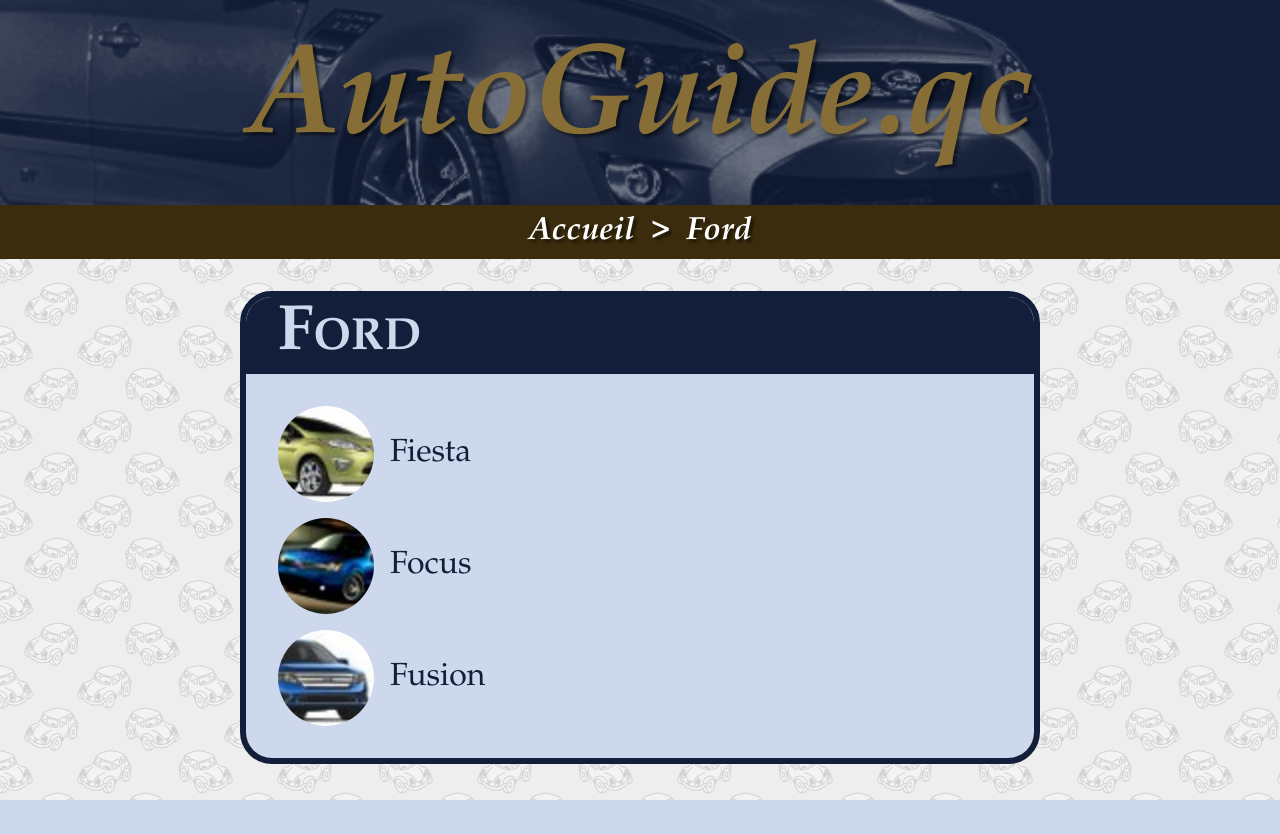
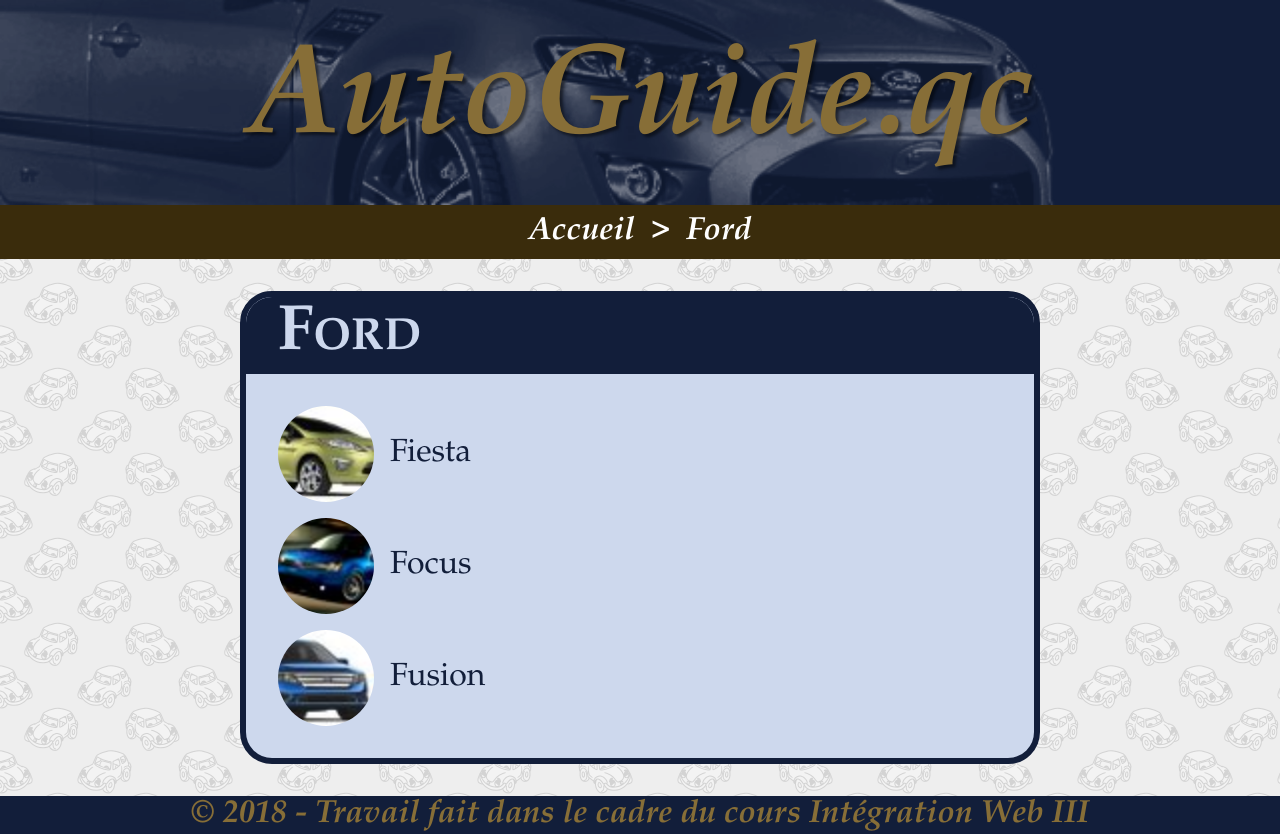
Before and after one commit to web3cstj/autoguide, a PHP site: page /marque.php?nomMarque=Ford in a window 1280 px wide. Before the commit the page ends 800 px from the top, so only its background shows below. Run offline with PHP 8.4, Linux system fonts and the light colour scheme.

Commit message:
version 2018

```diff
--- a/Auto.php
+++ b/Auto.class.php
@@ -81,7 +81,8 @@ class Auto {
 	 */
 	static public function ariane($nomMarque="", $nomModele="") {
 		$resultat = '';
-		$resultat .= '<ul id="ariane">';
+		$resultat .= '<nav id="ariane">';
+		$resultat .= '<ul>';
 		if ($nomMarque === "") {
 			$resultat .= '<li><span>Accueil</span></li>';
 		} else if ($nomModele === "") {
@@ -93,6 +94,7 @@ class Auto {
 			$resultat .= '<li><span>'.$nomModele.'</span></li>';
 		}
 		$resultat .= '</ul>';
+		$resultat .= '</nav>';
 		return $resultat;
 	}
 
--- a/autoguide.css
+++ b/autoguide.css
@@ -60,24 +60,25 @@ div.interface > section {
   flex: 1 0 auto;
   padding: 1em;
 }
-nav {
+nav#ariane {
   background-color: #3A2C0C;
   color: white;
   font-size: 1rem;
   text-align: center;
+  font-style: italic;
   font-weight: bold;
   padding: .25em;
 }
-nav > ul#ariane {
+nav#ariane > ul {
   list-style-type: none;
   display: flex;
   justify-content: center;
 }
-nav > ul#ariane > * + *:before {
+nav#ariane > ul > * + *:before {
   margin: 0 .5em;
   content: ">";
 }
-nav a {
+nav#ariane a {
   color: white;
 }
 section.body {
--- a/autoguide.less
+++ b/autoguide.less
@@ -62,14 +62,15 @@ div.interface {
 		padding: 1em;
 	}
 }
-nav {
+nav#ariane {
 	background-color: #3A2C0C;
 	color: white;
 	font-size: 1rem;
 	text-align: center;
+	font-style: italic;
 	font-weight: bold;
 	padding: .25em;
-	& > ul#ariane {
+	& > ul {
 		list-style-type: none;
 		display: flex;
 		justify-content: center;
--- a/autoguide2017/marque.php
+++ b/autoguide2018/marque.php
@@ -1,24 +1,26 @@
 <?php
 /*
+=========================================================================
 Intégration web III - TP1 - Groupe du mardi
 -------------------------------------------------------------------------
 Votre nom :
 -------------------------------------------------------------------------
 Cette page affiche la liste des modèles en fonction de la marque fournie dans l'adresse
 - Inclure le fichier de la class Auto
-- Inclure le fichier donnees.php contenant les données des voitures (crée la variable $autos)
+- Inclure le fichier donnees.inc.php contenant les données des voitures (crée la variable $autos)
 - Commencer par le fichier Auto.class.php
 
 - Cette page s'attend à recevoir de l'adresse la donnée "nomMarque". Il faut donc récupérer cette donnée.
 - S'il manque la marque dans l'adresse, on DOIT retourner à la page index.php
 - Si la marque ne se trouve pas dans la variable $autos, on DOIT retourner à la page index.php
+=========================================================================
 */
 ?><!DOCTYPE html>
 <html lang="fr">
 
 <head>
 	<meta charset="UTF-8" />
-	<link rel="stylesheet" type="text/css" href="autoguide.css" />
+	<link rel="stylesheet" href="autoguide.css" />
 	<!-- /* Faire afficher le nom de la marque dans le title; */ -->
 	<title>Ford</title>
 </head>
--- /dev/null
+++ b/footer.php
@@ -0,0 +1,3 @@
+<footer>
+	&copy; 2018 - Travail fait dans le cadre du cours <cite>Intégration Web III</cite>
+</footer>
--- /dev/null
+++ b/header.php
@@ -0,0 +1,3 @@
+<header>
+	<h1><a href="index.php">AutoGuide.qc</a></h1>
+</header>
--- a/marque.php
+++ b/marque.php
@@ -1,60 +1,63 @@
 <?php
 /*
+=========================================================================
 Intégration web III - TP1 - Groupe du mardi
 -------------------------------------------------------------------------
 Votre nom :
 -------------------------------------------------------------------------
 Cette page affiche la liste des modèles en fonction de la marque fournie dans l'adresse
 - Inclure le fichier de la class Auto
-- Inclure le fichier donnees.php contenant les données des voitures (crée la variable $autos)
+- Inclure le fichier donnees.inc.php contenant les données des voitures (crée la variable $autos)
 - Commencer par le fichier Auto.class.php
 
 - Cette page s'attend à recevoir de l'adresse la donnée "nomMarque". Il faut donc récupérer cette donnée.
 - S'il manque la marque dans l'adresse, on DOIT retourner à la page index.php
 - Si la marque ne se trouve pas dans la variable $autos, on DOIT retourner à la page index.php
+=========================================================================
 */
-include_once("Auto.php");
-include_once("donnees.php");
-
-if (!isset($_GET['nomMarque'])) {
-	header("location:index.php");
-	exit;
-}
-$nomMarque = $_GET['nomMarque'];
-if (!isset($autos[$nomMarque])) {
-	header("location:index.php");
-	exit;
-}
-$marque = $autos[$nomMarque];
-?><!DOCTYPE html>
+?>
+<!DOCTYPE html>
 <html lang="fr">
 
 <head>
 	<meta charset="UTF-8" />
-	<link rel="stylesheet" type="text/css" href="autoguide.css" />
+	<link rel="stylesheet" href="autoguide.css" />
 	<!-- /* Faire afficher le nom de la marque dans le title; */ -->
-	<title><?php echo $nomMarque ?></title>
+	<title>Ford</title>
 </head>
 
 <body>
 	<div class="interface">
+		<!-- /* Inclure le header ici */ -->
 		<header>
 			<h1><a href="index.php">AutoGuide.qc</a></h1>
-			<nav id="ariane">
-				<!-- /* Faire afficher le fil d'Ariane ici; */ -->
-				<?php echo Auto::ariane($nomMarque); ?>
-			</nav>
 		</header>
+		<!-- /* Faire afficher le fil d'Ariane ici; */ -->
+		<nav id="ariane">
+			<ul>
+				<li><a href="index.php">Accueil</a></li>
+				<li><span>Ford </span></li>
+			</ul>
+		</nav>
 		<section class="body">
 			<article>
 				<header>
 					<!-- /* Faire afficher le nom de la marque dans le h1; */ -->
-					<h1><?php echo $nomMarque; ?></h1>
+					<h1>Ford</h1>
 				</header>
 				<!-- /* Faire afficher la liste de modèles ici; */ -->
-				<?php echo Auto::listeModeles($nomMarque, $marque); ?>
+				<ul class="listeModeles">
+					<li><a href="modele.php?nomMarque=Ford&amp;nomModele=Fiesta"><img class="tb" src="images/ford_fiesta_tb.jpg" alt="Ford Fiesta" title="Ford Fiesta"/><span>Fiesta</span></a></li>
+					<li><a href="modele.php?nomMarque=Ford&amp;nomModele=Focus"><img class="tb" src="images/ford_focus_tb.jpg" alt="Ford Focus" title="Ford Focus"/><span>Focus</span></a></li>
+					<li><a href="modele.php?nomMarque=Ford&amp;nomModele=Fusion"><img class="tb" src="images/ford_fusion_tb.jpg" alt="Ford Fusion" title="Ford Fusion"/><span>Fusion</span></a></li>
+				</ul>
 			</article>
 		</section>
+		<!-- /* Inclure le footer ici */ -->
+		<footer>
+			&copy; 2018 - Travail fait dans le cadre du cours <cite>Intégration Web III</cite>
+		</footer>
 	</div>
 </body>
+
 </html>
```
Also changed, not shown: autoguide2018/index.php (renamed from autoguide2017/index.php, +7 -5 lines), autoguide2018/modele.php (renamed from autoguide2017/modele.php, +19 -11 lines), index.php (+14 -14 lines), modele.php (+13 -12 lines), autoguide2018/Auto.class.php (renamed from autoguide2017/Auto.php), autoguide2018/autoguide.css (added), autoguide2018/donnees.inc.php (added), autoguide2018/footer.php (added), autoguide2018/header.php (added), donnees.inc.php (renamed from donnees.php), 3 other files.
